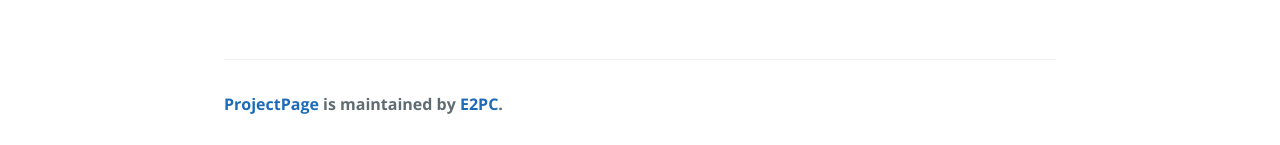
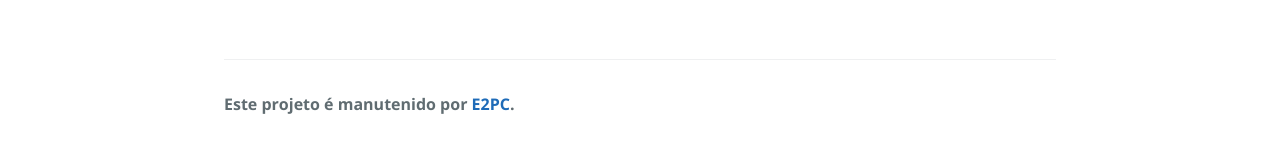
Before and after one commit to E2PC/ProjectPage, a Jekyll site: the page built from MineChest.md, in a window 1280 px wide. Shown: the part 1769-1914 px from the top of the page. Built offline with Jekyll 4.4.1, drawn with Linux system fonts in a browser that asks for light colours.

Commit message:
Update template.html

```diff
--- a/_layouts/template.html
+++ b/_layouts/template.html
@@ -22,7 +22,7 @@
       {{ content }}
 
       <footer class="site-footer">
-          <span class="site-footer-owner"><a href="https://github.com/E2PC/ProjectPage">ProjectPage</a> is maintained by <a href="https://github.com/E2PC">E2PC</a>.</span>
+          <span class="site-footer-owner">Este projeto é manutenido por <a href="https://github.com/E2PC">E2PC</a>.</span>
       </footer>
     </section>
   </body>
```
